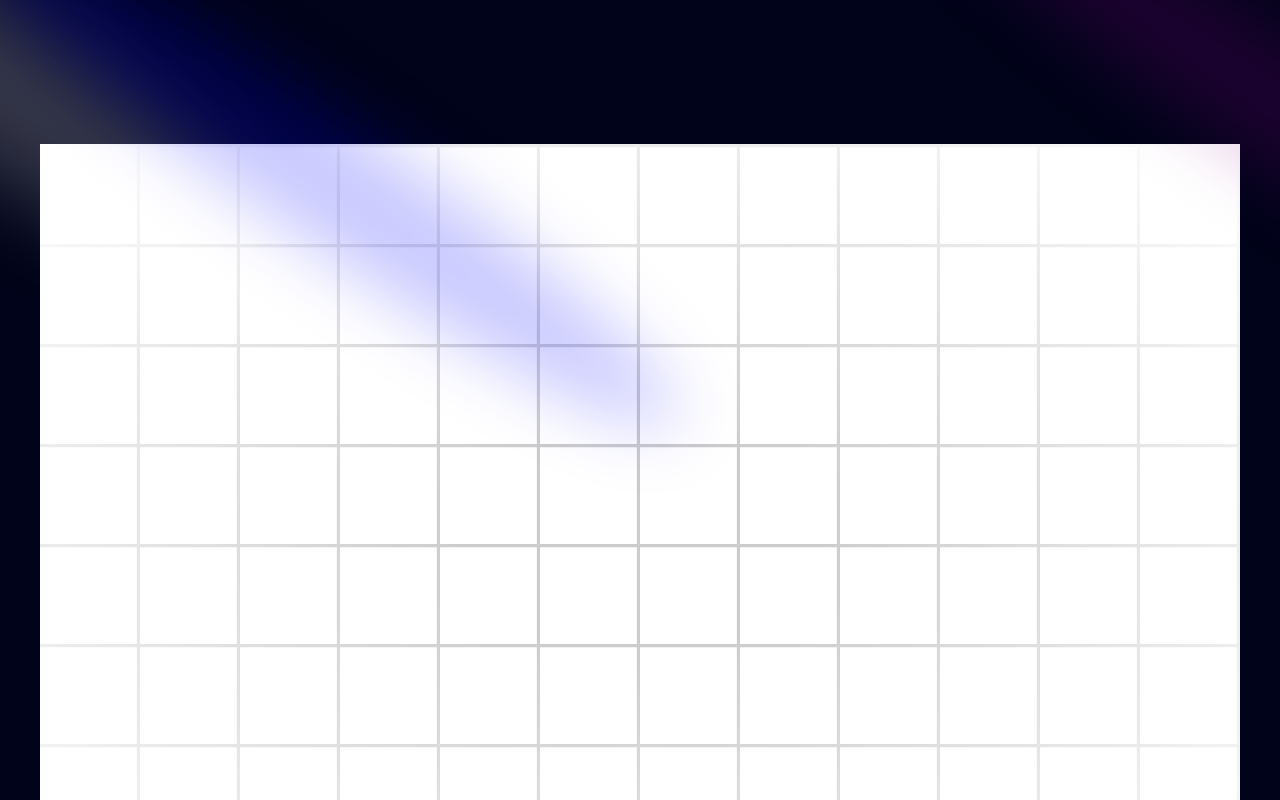
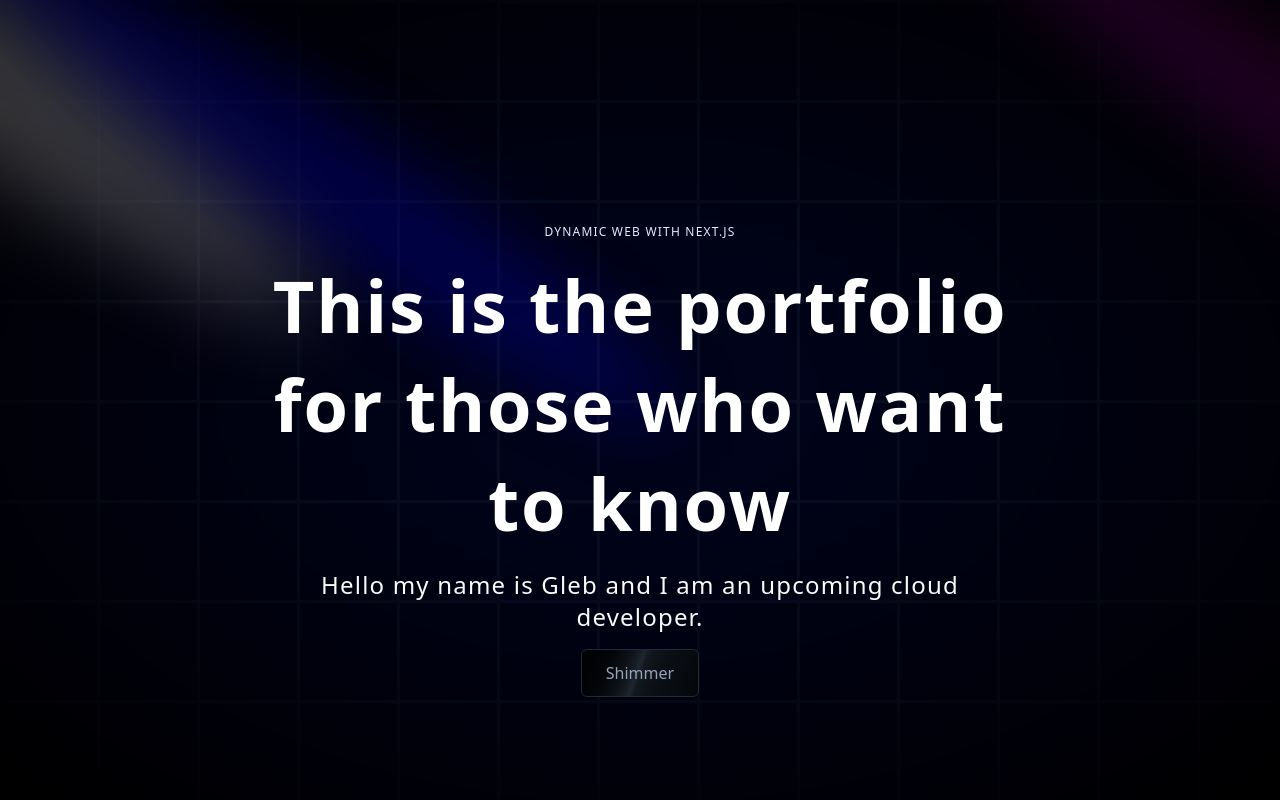
Before and after one commit to Gleb-Blumental/portfolio-app, a Next.js app: page / in a window 1280 px wide. Shown: the top 800 px of the page. Built offline with nearby package versions, Linux system fonts and the light colour scheme.

Commit message:
update
Update dependencies, update css config add button update hero

```diff
--- a/components/Hero.tsx
+++ b/components/Hero.tsx
@@ -1,5 +1,7 @@
 import React from 'react'
 import { Spotlight } from './ui/Spotlight'
+import { TextGenerateEffect } from './ui/text-generate-effect'
+import MagicButton from './ui/MagicButton'
 
 const Hero = () => {
   return (
@@ -10,10 +12,28 @@
          <Spotlight className='top-28 left-80 h-[80vh] w-[50vw]' fill='blue' />
 
         </div>
-        <div className="h-screen w-full dark:bg-black-100 bg-white  dark:bg-grid-white/[0.3] bg-grid-black/[0.2] relative flex items-center justify-center">
+        <div className="h-screen w-full dark:bg-black-100 bg-white  dark:bg-grid-white/[0.04] bg-grid-black/[0.2] flex items-center justify-center absolute top-0 left-0">
       {/* Radial gradient for the container to give a faded look */}
       <div className="absolute pointer-events-none inset-0 flex items-center justify-center dark:bg-black bg-white [mask-image:radial-gradient(ellipse_at_center,transparent_20%,black)]"/>
-
+    </div>
+    <div className='flex justify-center relative my-20 z-10'>
+      <div className='max-w-[89wv] md:max-w-2xl lg:max-w-[60vw] flex flex-col items-center justify-center'>
+        <h2 className='uppercase tracking-widest text-xs text-center text-blue-100 max-w-80'>
+          Dynamic Web with next.js
+        </h2>
+        <TextGenerateEffect
+        className='text-center text-[40px] md:text-5xl lg:text-7xl'
+        words='This is the portfolio for those who want to know'
+        />
+        <p className='text-center md:tracking-wider mb-4 text-small md:text-lg lg:text-2xl'>
+          Hello my name is Gleb and I am an upcoming cloud developer.
+          </p>
+          <a href='#about'>
+            <MagicButton
+            title='About me'
+            />
+          </a>
+        </div>
     </div>
     </div>
   )
--- /dev/null
+++ b/components/ui/MagicButton.tsx
@@ -0,0 +1,11 @@
+import React from 'react'
+
+const MagicButton = () => {
+    return (
+        <button className="inline-flex h-12 animate-shimmer items-center justify-center rounded-md border border-slate-800 bg-[linear-gradient(110deg,#000103,45%,#1e2631,55%,#000103)] bg-[length:200%_100%] px-6 font-medium text-slate-400 transition-colors focus:outline-none focus:ring-2 focus:ring-slate-400 focus:ring-offset-2 focus:ring-offset-slate-50">
+          Shimmer
+        </button>
+    );
+};
+
+export default MagicButton;
--- /dev/null
+++ b/components/ui/text-generate-effect.tsx
@@ -0,0 +1,62 @@
+"use client";
+import { useEffect } from "react";
+import { motion, stagger, useAnimate } from "framer-motion";
+import { cn } from "@/utils/cn";
+
+export const TextGenerateEffect = ({
+  words,
+  className,
+  filter = true,
+  duration = 0.5,
+}: {
+  words: string;
+  className?: string;
+  filter?: boolean;
+  duration?: number;
+}) => {
+  const [scope, animate] = useAnimate();
+  let wordsArray = words.split(" ");
+  useEffect(() => {
+    animate(
+      "span",
+      {
+        opacity: 1,
+        filter: filter ? "blur(0px)" : "none",
+      },
+      {
+        duration: duration ? duration : 1,
+        delay: stagger(0.2),
+      }
+    );
+  }, [scope.current]);
+
+  const renderWords = () => {
+    return (
+      <motion.div ref={scope}>
+        {wordsArray.map((word, idx) => {
+          return (
+            <motion.span
+              key={word + idx}
+              className={'${idx > 3 ? "text-purple" : dark:text-white text-black } opacity-0'}
+              style={{
+                filter: filter ? "blur(10px)" : "none",
+              }}
+            >
+              {word}{" "}
+            </motion.span>
+          );
+        })}
+      </motion.div>
+    );
+  };
+
+  return (
+    <div className={cn("font-bold", className)}>
+      <div className="my-4">
+        <div className=" dark:text-white text-black leading-snug tracking-wide">
+          {renderWords()}
+        </div>
+      </div>
+    </div>
+  );
+};
--- a/package.json
+++ b/package.json
@@ -13,8 +13,10 @@
     "framer-motion": "^11.11.11",
     "mini-svg-data-uri": "^1.4.4",
     "next": "15.0.2",
+    "next-themes": "^0.3.0",
     "react": "^18.3.1",
     "react-dom": "^18.3.1",
+    "react-element-to-jsx-string": "^15.0.0",
     "tailwind-merge": "^2.5.4",
     "tailwindcss-animate": "^1.0.7"
   },
--- a/src/app/layout.tsx
+++ b/src/app/layout.tsx
@@ -1,6 +1,7 @@
 import type { Metadata } from "next";
 import localFont from "next/font/local";
 import "./globals.css";
+import { ThemeProvider } from "./provider";
 
 const geistSans = localFont({
   src: "./fonts/GeistVF.woff",
@@ -15,7 +16,7 @@
 
 export const metadata: Metadata = {
   title: "Gleb Blumental Portfolio",
-  description: "My first portfolio, using nextJS",
+  description: "My first portfolio, using nextJ",
 };
 
 export default function RootLayout({
@@ -27,8 +28,14 @@
     <html lang="en">
       <body
         className={`${geistSans.variable} ${geistMono.variable} antialiased`}
-      >
+      >  <ThemeProvider
+      attribute="class"
+      defaultTheme="dark"
+      enableSystem
+      disableTransitionOnChange
+    >
         {children}
+      </ThemeProvider>
       </body>
     </html>
   );
--- /dev/null
+++ b/src/app/provider.tsx
@@ -0,0 +1,9 @@
+"use client"
+
+import * as React from "react"
+import { ThemeProvider as NextThemesProvider } from "next-themes"
+import { type ThemeProviderProps } from "next-themes/dist/types"
+
+export function ThemeProvider({ children, ...props }: ThemeProviderProps) {
+  return <NextThemesProvider {...props}>{children}</NextThemesProvider>
+}
--- a/tailwind.config.ts
+++ b/tailwind.config.ts
@@ -6,6 +6,7 @@
 const {
   default: flattenColorPalette,
 } = require("tailwindcss/lib/util/flattenColorPalette");
+
 
 const config = {
   darkMode: ["class"],
@@ -26,6 +27,7 @@
       },
     },
     extend: {
+
       colors: {
         black: {
           DEFAULT: "#000",
@@ -190,6 +192,8 @@
   ],
 } satisfies Config;
 
+
+
 function addVariablesForColors({ addBase, theme }: any) {
   let allColors = flattenColorPalette(theme("colors"));
   let newVars = Object.fromEntries(
```
Also changed, not shown: .eslintrc.json, 1 other file (tests, documents, lock files or other folders).
